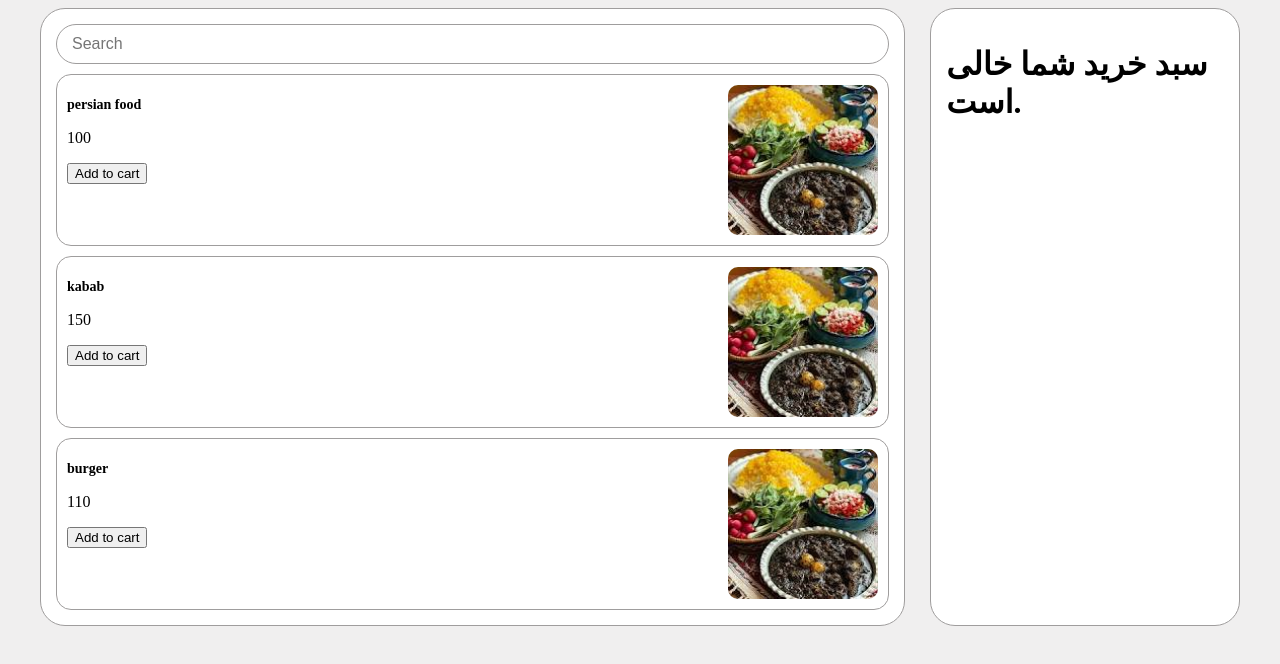
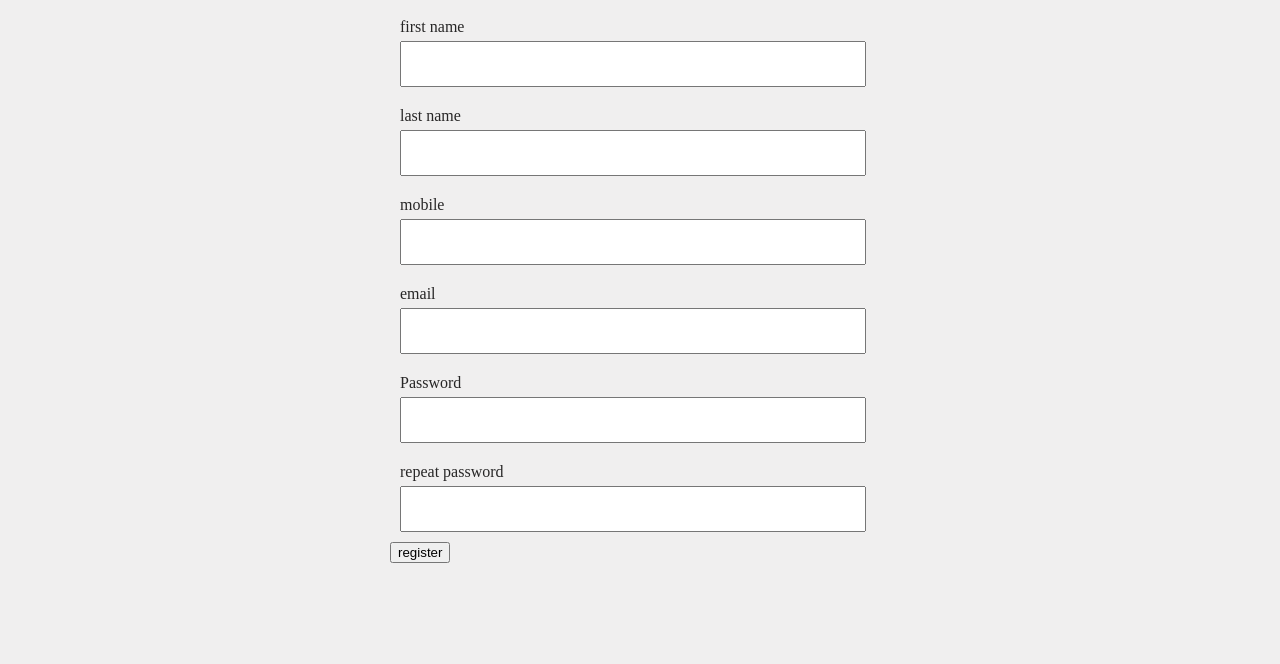
Before and after one commit to alikomijani/maktab-136-firstapp, a React app: page / in a window 1280 px wide. Shown: the top 664 px of the page. Built offline with nearby package versions, Linux system fonts and the light colour scheme; the HTML template or start-up script is replaced by a standard one.

Commit message:
add register form

```diff
--- a/package.json
+++ b/package.json
@@ -10,6 +10,7 @@
     "preview": "vite preview"
   },
   "dependencies": {
+    "clsx": "^2.1.1",
     "react": "^19.2.0",
     "react-dom": "^19.2.0"
   },
--- a/src/App.css
+++ b/src/App.css
@@ -0,0 +1,30 @@
+.container {
+  width: 500px;
+  margin: 0 auto;
+}
+
+.form-field {
+  padding: 10px;
+}
+
+.form-field label {
+  color: rgb(39, 38, 38);
+}
+
+.form-field input {
+  display: block;
+  width: 90%;
+  margin-top: 5px;
+  padding: 10px 15px;
+  font-size: 1.2rem;
+}
+.form-field.error label {
+  color: red;
+}
+
+.form-field.error input {
+  color: red;
+}
+.form-error {
+  color: red;
+}
--- a/src/App.tsx
+++ b/src/App.tsx
@@ -1,64 +1,9 @@
-import { useState } from "react";
 import "./App.css";
-import Cart from "./components/Cart";
-import ProductList from "./components/ProductList";
 
-export type Product = {
-  id: number;
-  name: string;
-  price: number;
-  image: string;
-};
+import Register from "./pages/Register";
 
 function App() {
-  const [cartItems, setCartItems] = useState<
-    { product: Product; count: number }[]
-  >([]);
-
-  const handleAddToCart = (item: Product) => {
-    const index = cartItems.findIndex(
-      (cartItem) => cartItem.product.id === item.id
-    );
-    if (index === -1) {
-      setCartItems([...cartItems, { product: item, count: 1 }]);
-    } else {
-      setCartItems(
-        cartItems.map((cartItem) =>
-          cartItem.product.id === item.id
-            ? { product: item, count: cartItem.count + 1 }
-            : cartItem
-        )
-      );
-    }
-  };
-  const handleDeleteProductFromCart = (item: Product) => {
-    setCartItems(
-      cartItems.filter((cartItem) => cartItem.product.id !== item.id)
-    );
-  };
-  return (
-    <div
-      style={{
-        width: "1200px",
-        margin: "0 auto",
-      }}
-    >
-      <div
-        style={{
-          display: "flex",
-          justifyContent: "space-between",
-          gap: "25px",
-        }}
-      >
-        <ProductList addToCart={handleAddToCart} />
-        <Cart
-          removeFromCart={handleDeleteProductFromCart}
-          cartItems={cartItems}
-          addToCart={handleAddToCart}
-        />
-      </div>
-    </div>
-  );
+  return <Register />;
 }
 
 export default App;
--- /dev/null
+++ b/src/pages/Register.tsx
@@ -0,0 +1,102 @@
+import clsx from "clsx";
+import { useState, type FormEventHandler } from "react";
+
+type RegisterData = {
+  firstName: string;
+  lastName: string;
+  mobile: string;
+  password: string;
+  password2: string;
+  email: string;
+};
+
+// function useState(defaultValue) {
+//   const state = defaultValue;
+//   const setState = (value) => {
+//     if (typeof value === "function") {
+//       state = value(state);
+//       rerender();
+//     } else {
+//       state = value;
+//       rerender();
+//     }
+//   };
+
+//   return [state, setState];
+// }
+
+export default function Register() {
+  const [errors, setErrors] = useState<
+    Partial<Record<keyof RegisterData, string>>
+  >({});
+
+  const handleSubmit: FormEventHandler<HTMLFormElement> = (e) => {
+    e.preventDefault();
+    const formData = new FormData(e.currentTarget);
+    const data = Object.fromEntries(formData.entries());
+    if (isNaN(+data.mobile)) {
+      setErrors((oldErrors) => ({
+        ...oldErrors,
+        mobile: "mobile should container only number",
+      }));
+    }
+    if (data.password !== data.password2) {
+      setErrors((oldErrors) => ({
+        ...oldErrors,
+        password2: "password is mismatch",
+      }));
+    }
+    if ((data.password as string).length > 6) {
+      setErrors((oldErrors) => ({
+        ...oldErrors,
+        password: "password is too lang",
+      }));
+    }
+  };
+  return (
+    <div className="container">
+      <form onSubmit={handleSubmit}>
+        <div className="form-field">
+          <label htmlFor="firstName">first name</label>
+          <input type="text" name="firstName" id="firstName" />
+        </div>
+
+        <div className="form-field">
+          <label htmlFor="lastName">last name</label>
+          <input type="text" name="lastName" id="lastName" />
+        </div>
+
+        <div className={clsx("form-field", errors.mobile && "error")}>
+          <label htmlFor="mobile">mobile</label>
+          <input type="text" name="mobile" id="mobile" />
+          {errors.mobile && (
+            <small className="form-error">{errors.mobile}</small>
+          )}
+        </div>
+
+        <div className="form-field">
+          <label htmlFor="email">email </label>
+          <input type="email" name="email" id="email" />
+          {errors.email && <small className="form-error">{errors.email}</small>}
+        </div>
+
+        <div className="form-field">
+          <label htmlFor="password">Password</label>
+          <input type="password" name="password" id="password" />
+          {errors.password && (
+            <small className="form-error">{errors.password}</small>
+          )}
+        </div>
+
+        <div className="form-field">
+          <label htmlFor="password2">repeat password</label>
+          <input type="password" name="password2" id="password2" />
+          {errors.password2 && (
+            <small className="form-error">{errors.password2}</small>
+          )}
+        </div>
+        <button type="submit">register</button>
+      </form>
+    </div>
+  );
+}
```
Also changed, not shown: src/pages/Home.tsx (added, +64 -0 lines), 1 other file (tests, documents, lock files or other folders).
